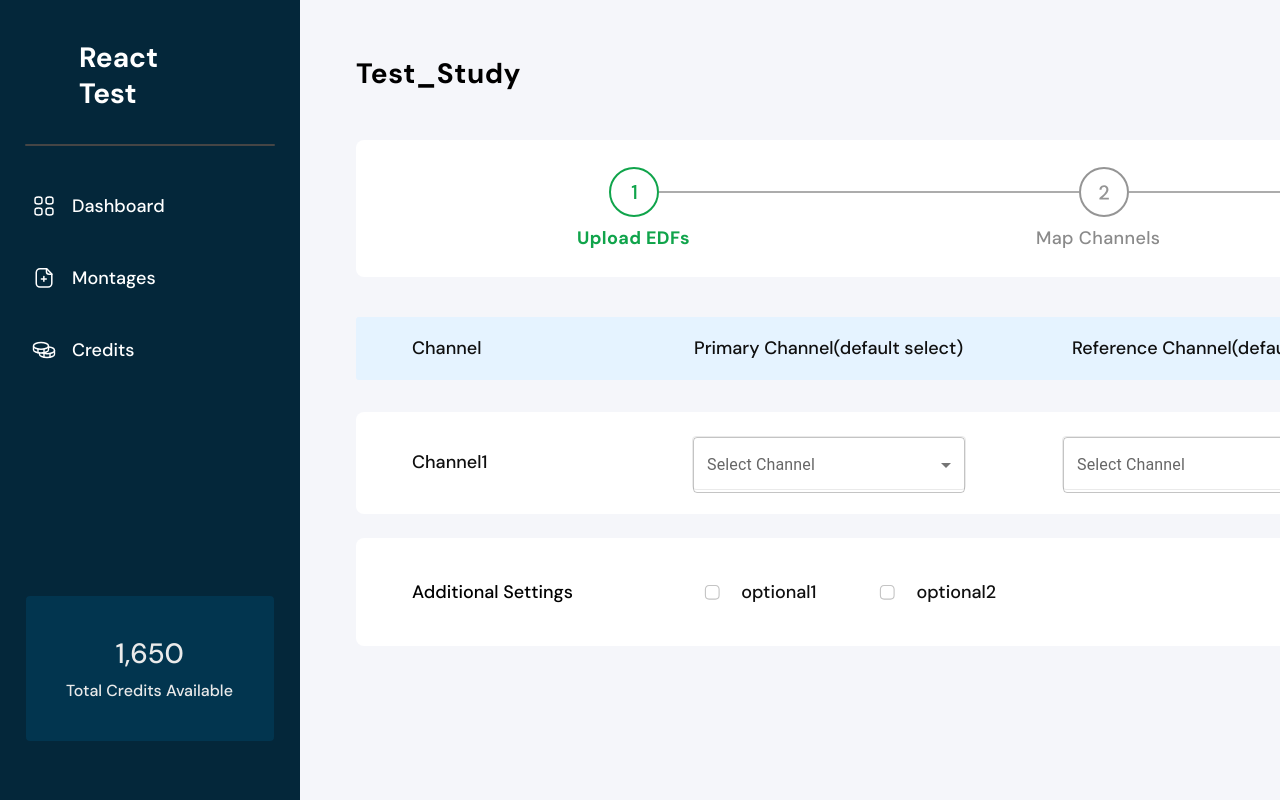
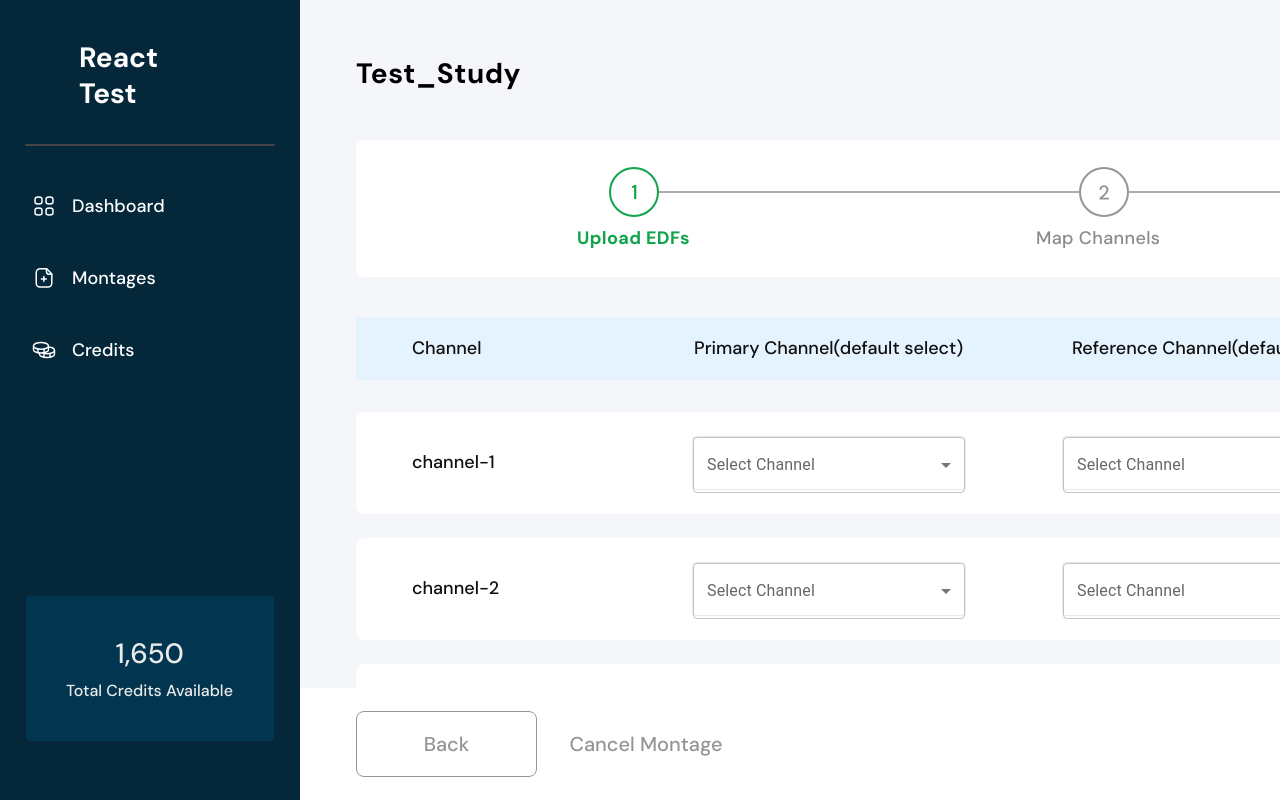
Before and after one commit to tsongtheng/React-Test-Application, a React (Create React App) app: page / in a window 1280 px wide. Shown: the top 800 px of the page. Built offline with nearby package versions, Linux system fonts and the light colour scheme.

Commit message:
Update "schemaData" file, Implement "schemaData" in component, Complete second Page.

```diff
--- a/src/assets/customStyles/checkbox/AdditionalSettingsCheckbox.jsx
+++ b/src/assets/customStyles/checkbox/AdditionalSettingsCheckbox.jsx
@@ -8,7 +8,7 @@ const CustomizedCheckbox = ({ checked }) => {
     <Checkbox
       sx={{ minWidth: "18.5px", margin: "2.75px 10.75px 2.75px 0" }}
       disableRipple
-      // checked={checked}
+      defaultChecked={checked}
       checkedIcon={<CheckedIcon />}
       icon={<CheckboxIcon />}
     />
--- a/src/components/ContentComponents/BottomNavbar.jsx
+++ b/src/components/ContentComponents/BottomNavbar.jsx
@@ -8,7 +8,15 @@ import {
 
 function BottomNavbar() {
   return (
-    <Box width={"1620px"} height={"112px"} margin={0} backgroundColor="#ffffff">
+    <Box
+      width="1620px"
+      height="112px"
+      margin={0}
+      backgroundColor="#ffffff"
+      position="fixed"
+      bottom={0}
+      zIndex={999}
+    >
       <Stack
         // spacing={{}}
         direction={"row"}
--- a/src/components/ContentComponents/ChannelForm.jsx
+++ b/src/components/ContentComponents/ChannelForm.jsx
@@ -10,7 +10,7 @@ import {
 } from "@mui/material";
 // import { string, randomStrings } from "../../randomString/randomString";
 
-function ChannelForm() {
+function ChannelForm({ channelData }) {
   const string = [
     "abcd",
     "ghhgj",
@@ -53,8 +53,8 @@ function ChannelForm() {
         color={"#0F0F0F"}
         margin={"39px 179px 40px 56px"}
       >
-        Channel1
-        {/* {channelData} */}
+        {/* Channel1 */}
+        {channelData}
       </Typography>
 
       <Stack
--- a/src/components/ContentComponents/Optionals.jsx
+++ b/src/components/ContentComponents/Optionals.jsx
@@ -2,14 +2,16 @@ import React from "react";
 import { Stack, Typography } from "@mui/material";
 import CustomizedCheckbox from "../../assets/customStyles/checkbox/AdditionalSettingsCheckbox";
 
-function Optionals() {
+function Optionals({ optionalsData }) {
+  const optionalsDataKeyValuePair = Object.entries(optionalsData);
+
   return (
     <Stack
       flexDirection={"row"}
       width={1508}
       height={108}
       borderRadius={"8px"}
-      margin={"0 56px 40px"}
+      margin={"0 56px 152px"}
       sx={{ backgroundColor: "#ffffff" }}
     >
       <Typography
@@ -26,7 +28,7 @@ function Optionals() {
       >
         Additional Settings
       </Typography>
-      {["optional1", "optional2"].map((value, index) => {
+      {optionalsDataKeyValuePair.map((value, index) => {
         return (
           <Stack
             flexDirection="row"
@@ -36,9 +38,7 @@ function Optionals() {
             // marginBottom="41.42px"
             sx={{ mr: index === 0 ? "48px" : 0 }}
           >
-            <CustomizedCheckbox
-            //  checked={value}
-            />
+            <CustomizedCheckbox checked={Boolean(value[1])} />
             <Typography
               variant="body1"
               fontSize={18}
@@ -50,8 +50,7 @@ function Optionals() {
               color={"#0F0F0F"}
               sx={{ minWidth: "80px" }}
             >
-              {value}
-              {/* Optional {index + 1} */}
+              {value[0]}
             </Typography>
           </Stack>
         );
--- a/src/components/content/Content.jsx
+++ b/src/components/content/Content.jsx
@@ -1,23 +1,25 @@
-// import React, { useState } from "react";
+import React, { useEffect, useState } from "react";
 import Box from "@mui/material/Box";
 import Header from "../ContentComponents/Header";
 import ProgressIndicator from "../ContentComponents/ProgressIndicator";
 // import UploadFile from "../ContentComponents/UploadFile";
-// import BottomNavbar from "../ContentComponents/BottomNavbar";
+import BottomNavbar from "../ContentComponents/BottomNavbar";
 import ChannelHeader from "../ContentComponents/ChannelHeader";
 import ChannelForm from "../ContentComponents/ChannelForm";
 import Optionals from "../ContentComponents/Optionals";
-// import { getFormattedData } from "../../schemaData/schemaData";
-function Content() {
-  // const [channels, setChannels] = useState([]);
-  // const [optionals, setOptionals] = useState([]);
-  // const fetchData = async () => {
-  //   const data = await getFormattedData();
-  //   console.log(data);
-  //   setChannels(data.channels);
-  //   setOptionals(data.optionals);
-  // };
-  // fetchData();
+import { getFormattedData } from "../../schemaData/schemaData";
+const Content = () => {
+  const [channels, setChannels] = useState([]);
+  const [optionals, setOptionals] = useState([]);
+
+  useEffect(() => {
+    (async () => {
+      const data = await getFormattedData();
+      // console.log(data);
+      setChannels(data.channels);
+      setOptionals(data.optionals);
+    })();
+  }, []);
   return (
     <Box
       backgroundColor="#F5F6FA"
@@ -29,16 +31,15 @@ function Content() {
       <Header />
       <ProgressIndicator />
       <ChannelHeader />
-      <ChannelForm />
-      <Optionals />
-      {/* {channels.map((channel) => (
-        <ChannelForm channelData={channel} />
+
+      {channels.map((channel, index) => (
+        <ChannelForm key={index} channelData={channel} />
       ))}
-      <Optionals optionals={optionals} /> */}
-      {/* <UploadFile />
-      <BottomNavbar /> */}
+      <Optionals optionalsData={optionals} />
+      {/* <UploadFile /> */}
+      <BottomNavbar />
     </Box>
   );
-}
+};
 
 export default Content;
--- a/src/index.js
+++ b/src/index.js
@@ -5,10 +5,4 @@ import App from "./App";
 import { BrowserRouter } from "react-router-dom";
 
 const root = ReactDOM.createRoot(document.getElementById("root"));
-root.render(
-  <React.StrictMode>
-    {/* <BrowserRouter> */}
-    <App />
-    {/* </BrowserRouter> */}
-  </React.StrictMode>
-);
+root.render(<App />);
--- a/src/schemaData/schemaData.js
+++ b/src/schemaData/schemaData.js
@@ -1,51 +1,50 @@
+const getData = async () => {
+  try {
+    const response = await fetch("schema.json", {
+      headers: {
+        "Content-Type": "application/json",
+        Accept: "application/json",
+      },
+    });
+
+    if (!response.ok) {
+      throw new Error("Network response was not OK");
+    }
+    return response.json();
+    // const data = await response.json();
+    // return data;
+  } catch (error) {
+    console.error("Error fetching the schema:", error);
+  }
+};
+
 // const getData = async () => {
-//   try {
-//     const response = await fetch("../data/schema.json");
+//   const response = fetch("schema.json", {
+//     headers: {
+//       "Content-Type": "application/json",
+//       Accept: "application/json",
+//     },
+//   }).then((data) => response.json());
 
-//     if (!response.ok) {
-//       throw new Error("Network response was not OK");
-//     }
-//     return response.json();
-//     // const data = await response.json();
-//     // console.log(data);
-//     // return data;
-//   } catch (error) {
-//     console.error("Error fetching the schema:", error);
-//   }
+//   return response;
 // };
-
-const getData = async () => {
-  const res = fetch("schema.json", {
-    headers: {
-      "Content-Type": "application/json",
-      Accept: "application/json",
-    },
-  }).then(function (response) {
-    return response.json();
-  });
-
-  return await res;
-};
 
 const formatChannelsData = (data) => {
   const { channels } = data;
-  console.log("channels", channels);
+  // console.log("channels", channels);
   return [...channels];
 };
 
 const formatOptionalsData = (data) => {
   const { optionals } = data;
-  console.log(optionals[0]);
-  const { optional1, optional2 } = optionals[0];
-  console.log("options", optional1, optional2);
-  return [optional1, optional2];
+  // console.log(optionals[0]);
+  return optionals[0];
 };
 
 const getFormattedData = async () => {
   const channelsData = await getData();
   const optionalsData = await getData();
 
-  console.log("asgjsj", channelsData);
   const formattedChannelsData = formatChannelsData(channelsData);
   const formattedOptionalsData = formatOptionalsData(optionalsData);
 
```
